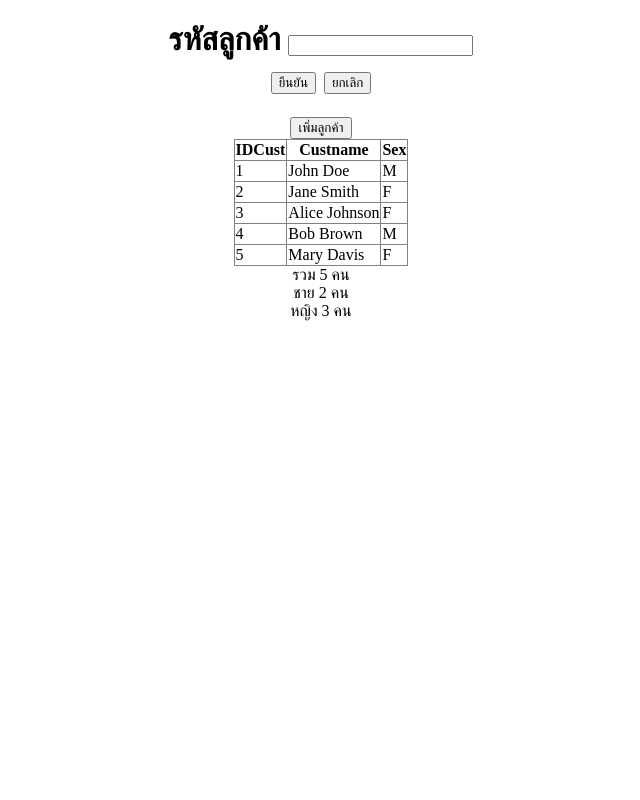
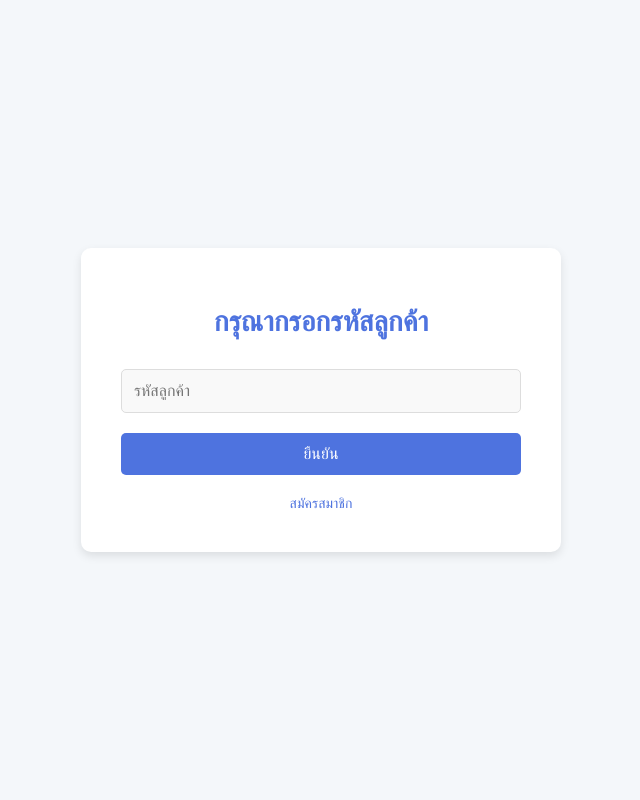
Before and after one commit to Sunwatcha303/purchase-order-full-stack, a PHP site: page / in a window 1280 px wide. Shown: the whole page, without its empty margins (319-959 px from the left). Run offline with PHP 8.4, Linux system fonts and the light colour scheme; data comes from the database, SQL or seed files in the repository; both versions use the stored data as it was after the commit.

Commit message:
update ui

```diff
--- a/index.php
+++ b/index.php
@@ -10,67 +10,91 @@
     <meta charset="UTF-8">
     <meta name="viewport" content="width=device-width, initial-scale=1.0">
     <title>Order</title>
+    <style>
+        body {
+            font-family: 'Arial', sans-serif;
+            background-color: #f4f7fa;
+            margin: 0;
+            padding: 0;
+            display: flex;
+            justify-content: center;
+            align-items: center;
+            height: 100vh;
+        }
+
+        .container {
+            background-color: #fff;
+            padding: 40px;
+            border-radius: 10px;
+            box-shadow: 0 4px 10px rgba(0, 0, 0, 0.1);
+            width: 100%;
+            max-width: 400px;
+            text-align: center;
+        }
+
+        h1 {
+            color: #4e73df;
+            font-size: 28px;
+            margin-bottom: 30px;
+        }
+
+        input[type="text"] {
+            width: 100%;
+            padding: 12px;
+            margin-bottom: 20px;
+            border: 1px solid #ddd;
+            border-radius: 5px;
+            font-size: 16px;
+            background-color: #f9f9f9;
+            box-sizing: border-box;
+        }
+
+        input[type="text"]:focus {
+            border-color: #4e73df;
+            outline: none;
+            background-color: #f1f1f1;
+        }
+
+        input[type="submit"] {
+            width: 100%;
+            padding: 12px;
+            font-size: 16px;
+            cursor: pointer;
+            border: none;
+            border-radius: 5px;
+            background-color: #4e73df;
+            color: white;
+            transition: background-color 0.3s ease;
+        }
+
+        input[type="submit"]:hover {
+            background-color: #2e59d9;
+        }
+
+        .register-link {
+            display: block;
+            margin-top: 20px;
+            font-size: 14px;
+            color: #4e73df;
+            text-decoration: none;
+        }
+
+        .register-link:hover {
+            color: #2e59d9;
+        }
+
+    </style>
 </head>
 
 <body>
-    <center>
+    <div class="container">
         <form action="authen.php" method="POST">
-            <h1>รหัสลูกค้า
-                <input type="text" name="id"><br>
-                <input type="submit" value="ยืนยัน">
-                <input type="reset" value="ยกเลิก">
-            </h1>
+            <h1>กรุณากรอกรหัสลูกค้า</h1>
+            <input type="text" name="id" placeholder="รหัสลูกค้า" required><br>
+            <input type="submit" value="ยืนยัน">
+            <a href="Insert_Form.html" class="register-link">สมัครสมาชิก</a>
         </form>
-        <a href="Insert_Form.html"><input type="button" value="เพิ่มลูกค้า"></input></a>
-        <div>
-            <?php
-            $host = 'localhost';
-            $username = 'root';
-            $password = '';
-            $database = 'demo';
-            $port = 3307;
-
-            $conn = mysqli_connect($host, $username, $password, $database, $port);
-
-            $msquery = "SELECT * FROM Customer";
-            $msresult = mysqli_query($conn, $msquery);
-
-            $cntM = 0;
-            $cntF = 0;
-            // echo "<ol>";
-            echo "<center>";
-            echo "<table border='1' style='border-collapse: collapse'>
-                    <thead>
-                        <tr>
-                            <th>IDCust</th>
-                            <th>Custname</th>
-                            <th>Sex</th>
-                        </tr>
-                    </thead>
-                    ";
-            echo "<tbody>";
-            while ($row = mysqli_fetch_row($msresult)) {
-                echo "<tr>" .
-                    "<td>$row[0]</td>" .
-                    "<td>$row[1]</td>" .
-                    "<td>$row[2]</td>" .
-                    "</tr>\n";
-                if ($row[2] == "M") {
-                    $cntM++;
-                } else if ($row[2] == "F") {
-                    $cntF++;
-                }
-            }
-            echo "</tbody></table>";
-            echo "รวม " . $cntM + $cntF . " คน<br>";
-            echo "ชาย " . $cntM . " คน<br>";
-            echo "หญิง " . $cntF . " คน<br>";
-
-            echo "</center>";
-            mysqli_close($conn);
-            ?>
-        </div>
-    </center>
+    </div>
 </body>
 
 </html>
```
Also changed, not shown: Insert_Form.html (+81 -56 lines), Insert_Form.php (+97 -5 lines), PlaceOrder.php (+6 -5 lines), table.sql (+39 -37 lines), Profile.php (line endings or trailing spaces).
